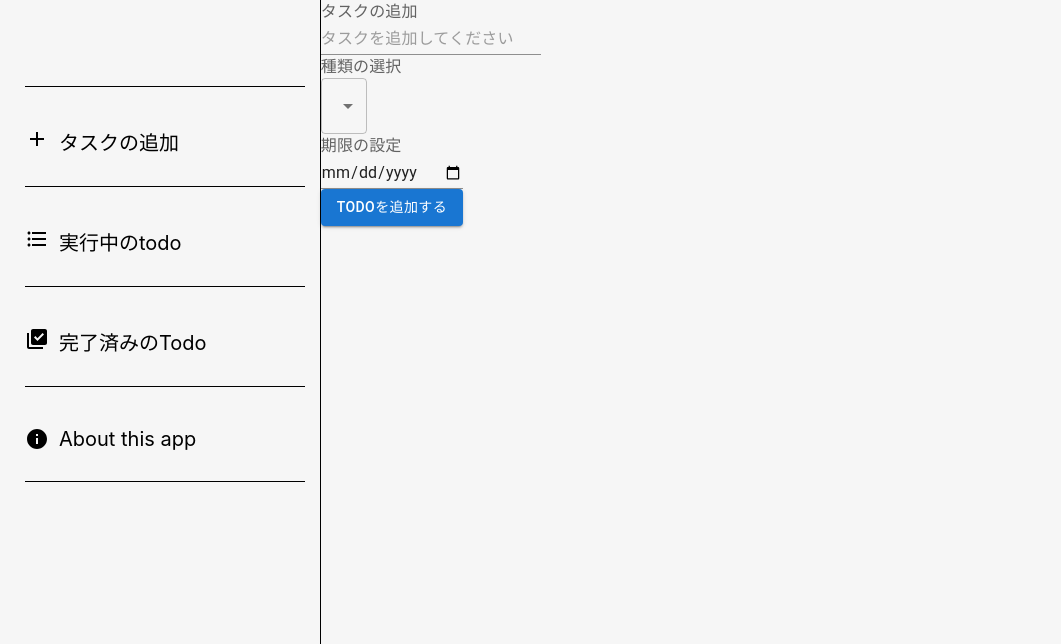
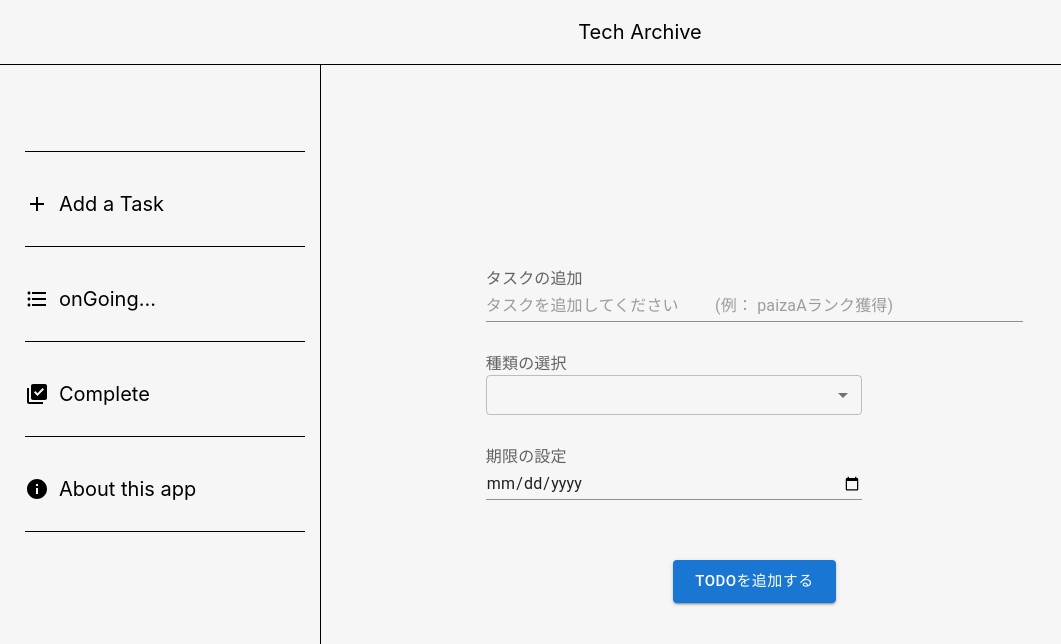
Before and after one commit to wajofjwiaawjfoajofj/todofrontend, a React (Create React App) app: page / in a window 1280 px wide. Shown: the top 644 px of the page, without its empty margins (0-1061 px from the left). Built offline with nearby package versions, Linux system fonts and the light colour scheme.

Commit message:
topbarの配置、formのcss

```diff
--- a/src/App.css
+++ b/src/App.css
@@ -1,3 +1,9 @@
+.TopBar{
+  width: 100%;
+  border-bottom: 1px solid black;
+}
+
+
 .wrapper{
   width: 100%;
   display: flex;
@@ -35,9 +41,10 @@
   }
   .leftside{
     width: 100%;
-    border-bottom: 1px solid black;
+    border-right: none;
+    border-bottom: 0.1px solid black;
     padding-bottom: 30px;
-    height: 40px;
+    height: 120px;
   }
 
 
--- a/src/App.js
+++ b/src/App.js
@@ -4,6 +4,7 @@ import Complete from './Components/Complete';
 import Form from './Components/Form';
 import List from './Components/List';
 import SideList from './Components/SideList';
+import TopBar from './Components/TopBar';
 import { BrowserRouter as Router, Route, Routes } from 'react-router-dom';
 
 
@@ -12,6 +13,7 @@ import { BrowserRouter as Router, Route, Routes } from 'react-router-dom';
 function App() {
   return (
     <>
+    <TopBar className="TopBar"/>
     <Router>
     <div className="wrapper">
     <div className='leftside'>
--- a/src/Components/Form.css
+++ b/src/Components/Form.css
@@ -0,0 +1,52 @@
+
+form{
+    width: 80%;
+    display: flex;
+    justify-content: center;
+    align-items: center;
+    height: 100vh;
+}
+
+
+.wrraper{
+    width: 70%;
+}
+
+@media screen and (min-width:768px){
+   .wrraper{
+    margin-left: 100px;
+   }
+}
+
+.taskwrappr{
+    width: 100%;
+    margin-bottom: 30px;
+}
+
+.selectwrapper{
+    width: 100%;
+    margin-bottom: 30px;
+}
+
+.select{
+    width: 70%;
+    height: 40px
+}
+
+.datewrapper{
+    width: 100%;
+    margin-bottom: 30px;
+}
+
+.date{
+    width: 70%;
+}
+
+.buttonwrapper{
+   display: flex;
+   justify-content: center;
+   align-items: center;
+   margin: 60px;
+}
+
+/* sp用のcss */
--- a/src/Components/Form.js
+++ b/src/Components/Form.js
@@ -18,7 +18,8 @@ const Form = () => {
       Create({
         title,
         type,
-        day
+        day,
+        created: new Date()
       });
 
       console.log(title, type, day);
@@ -43,17 +44,20 @@ const Form = () => {
             id='title'
             value={title}
             onChange={(e) => setTitle(e.target.value)}
-            placeholder='タスクを追加してください'
+            placeholder='タスクを追加してください　　 (例： paizaAランク獲得)'
             required
             minLength={2}
+            fullWidth
           />
           </div>
+          <div className='selectwrapper'>
           <InputLabel id='Select'>種類の選択</InputLabel>
           <Select
             id='Select'
             value={type}
             onChange={(e) => setType(e.target.value)}
             required
+            className='select'
           >
             <MenuItem value=''>
               <em>選択してください</em>
@@ -62,7 +66,8 @@ const Form = () => {
             <MenuItem value='udemy'>Udemy</MenuItem>
             <MenuItem value='study'>参考書</MenuItem>
           </Select>
-          <div>
+          </div>
+          <div className='datewrapper'>
             <InputLabel id='date'>期限の設定</InputLabel>
             <Input
               id='date'
@@ -70,10 +75,18 @@ const Form = () => {
               value={day}
               onChange={(e) => setDay(e.target.value)}
               required
+              className='date'
             />
           </div>
-          <div>
-            <Button type='submit' variant='contained'>Todoを追加する</Button>
+          <div className='buttonwrapper'>
+            <Button
+              type='submit'
+              variant='contained'
+              className='button'
+              size='large'
+              >
+               Todoを追加する
+             </Button>
           </div>
         </div>
       </form>
--- a/src/Components/SideList.css
+++ b/src/Components/SideList.css
@@ -7,9 +7,6 @@
     color: black;
     font-weight: 400;
 }
-
-
-
 
 
 /* pc版用のCSS */
@@ -53,3 +50,21 @@
 }
 
 }
+
+/* sp版用のCSS */
+@media screen and (max-width:768px){
+    .sideBarwrapper{
+        display: flex;
+        flex-direction: column;
+        flex-wrap: wrap;
+    }
+    .linkList{
+        display: flex;
+        margin-bottom: 5px;
+    }
+
+    .muiIcon{
+        margin-right: 10px;
+    }
+
+}
--- a/src/Components/SideList.js
+++ b/src/Components/SideList.js
@@ -12,15 +12,15 @@ const SideList = () => {
     <ul className='sideBarwrapper'>
      <li className='linkList'>
      <AddIcon className='muiIcon'  />
-     <Link to="/" className='Link'>タスクの追加</Link>
+     <Link to="/" className='Link'>Add a Task</Link>
      </li>
      <li className='linkList'>
      <FormatListBulletedIcon className='muiIcon' />
-     <Link to="/list" className='Link'>実行中のtodo</Link>
+     <Link to="/list" className='Link'>onGoing...</Link>
      </li>
      <li className='linkList'>
      <LibraryAddCheckIcon  className='muiIcon' />
-     <Link to="/complete" className='Link'>完了済みのTodo</Link>
+     <Link to="/complete" className='Link'>Complete</Link>
      </li>
      <li className='linkList'>
      <InfoIcon  className='muiIcon' />
--- /dev/null
+++ b/src/Components/TopBar.css
@@ -0,0 +1,11 @@
+.TopBarwrraper{
+    display: flex;
+    justify-content: center;
+    align-items: center;
+    padding: 20px;
+    border-bottom: 0.5px solid black;
+}
+
+.topbar{
+    font-size: 20px;
+}
--- /dev/null
+++ b/src/Components/TopBar.js
@@ -0,0 +1,12 @@
+import React from 'react'
+import './TopBar.css'
+
+const TopBar = () => {
+  return (
+    <div className='TopBarwrraper'>
+    <div className='topbar'>Tech Archive</div>
+    </div>
+  )
+}
+
+export default TopBar
```
